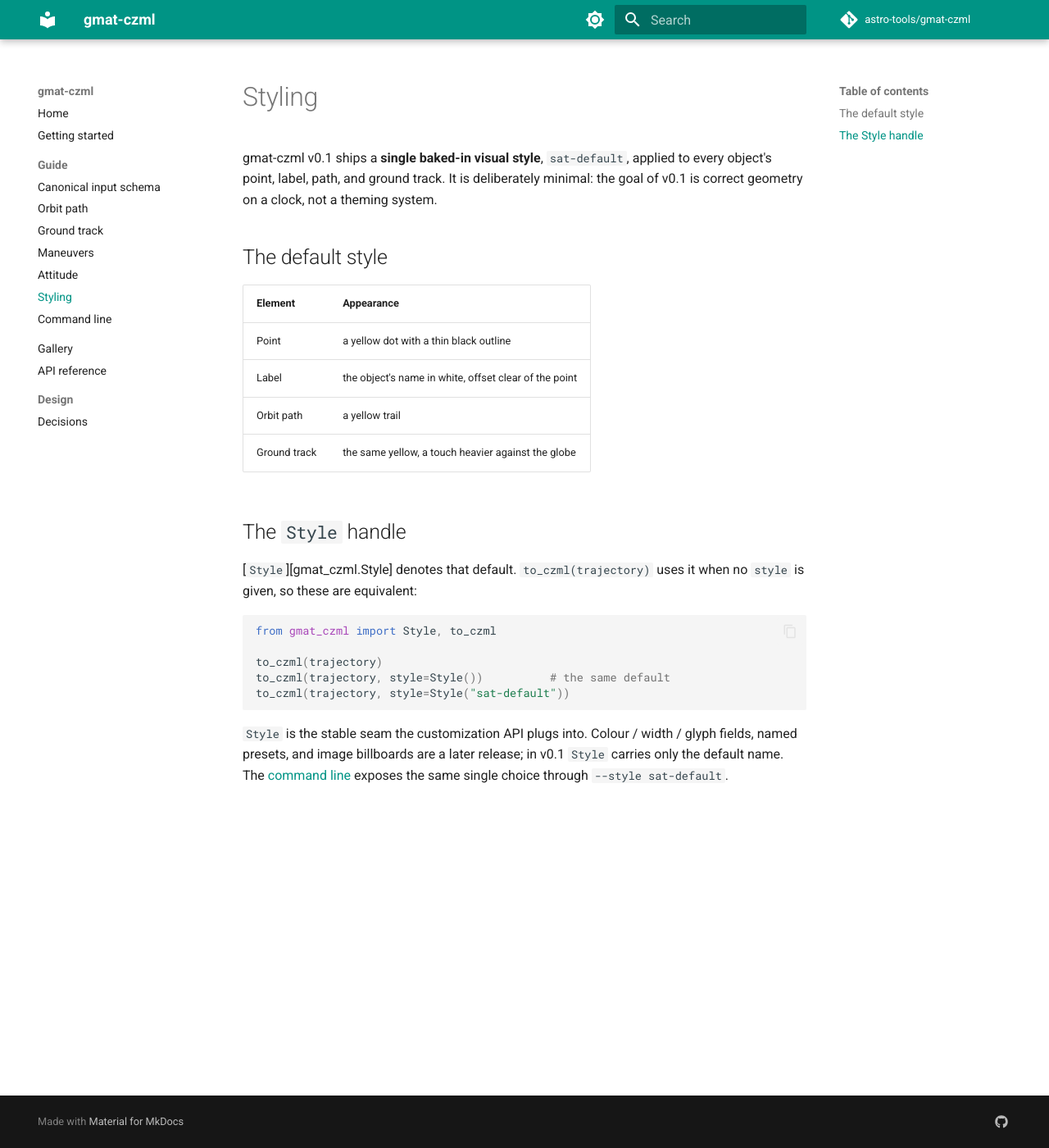
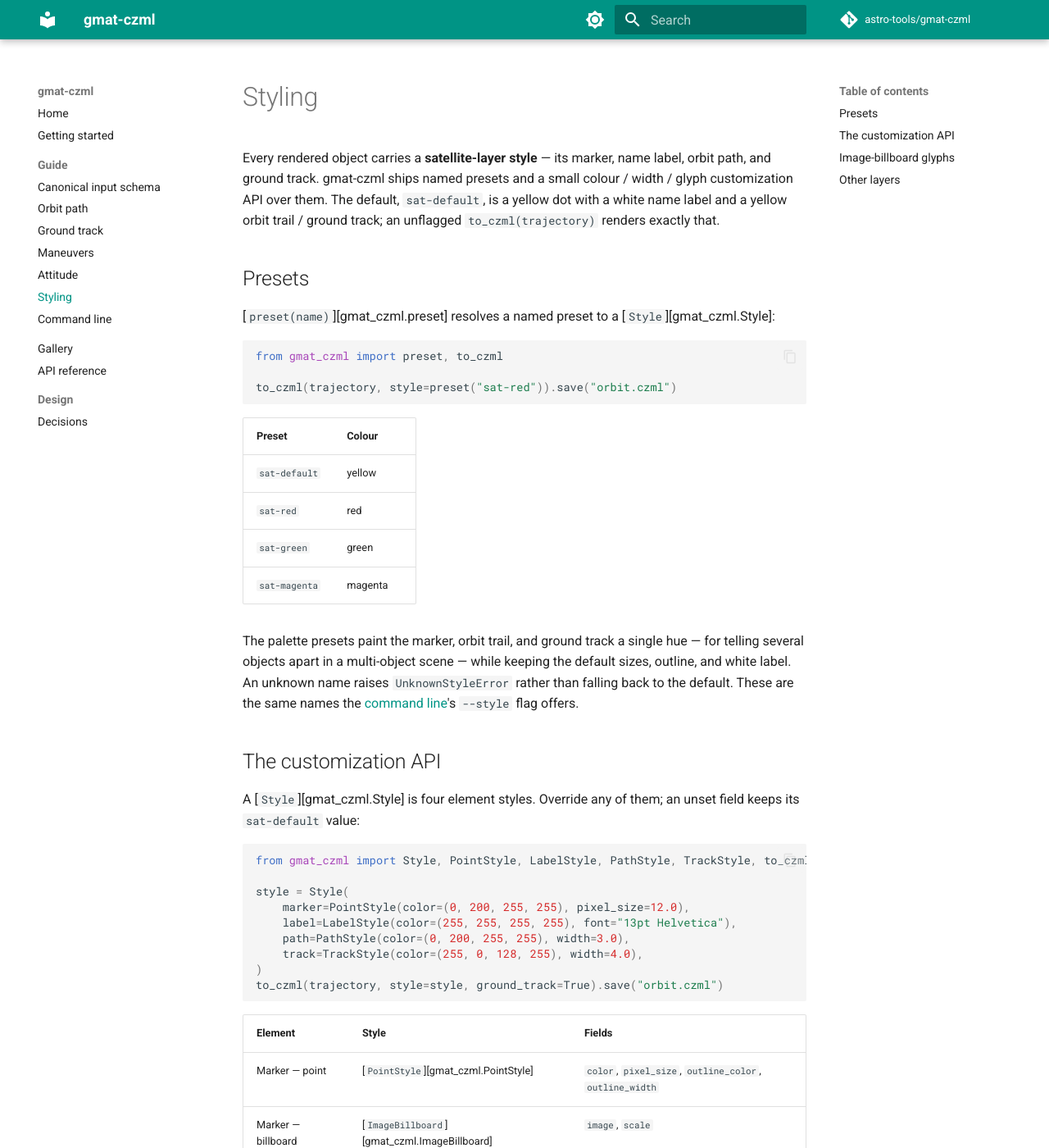
Before and after one commit to astro-tools/gmat-czml, an MkDocs documentation site: the page built from docs/styling.md, in a window 1280 px wide and 1400 px high. Shown: the whole window at 82% size. Built offline with MkDocs 1.6.1 and Material for MkDocs 9.7.7, drawn with Linux system fonts in a browser that asks for light colours; comment, search, counter and statistics services are not loaded; some of the changed text lies outside the part shown.

Commit message:
Document style presets and the customization API
Rewrite the styling guide for presets, the colour / width / glyph
customization API, and image-billboard glyphs; add the new public style
types to the API reference; and update the orbit-path, ground-track, and
CLI pages to describe the style-driven marker / label / path / track.

Part of #33.

````diff
--- a/docs/styling.md
+++ b/docs/styling.md
@@ -1,31 +1,77 @@
 # Styling
 
-gmat-czml v0.1 ships a **single baked-in visual style**, `sat-default`, applied to every object's
-point, label, path, and ground track. It is deliberately minimal: the goal of v0.1 is correct
-geometry on a clock, not a theming system.
+Every rendered object carries a **satellite-layer style** — its marker, name label, orbit path, and
+ground track. gmat-czml ships named presets and a small colour / width / glyph customization API over
+them. The default, `sat-default`, is a yellow dot with a white name label and a yellow orbit trail /
+ground track; an unflagged `to_czml(trajectory)` renders exactly that.
 
-## The default style
+## Presets
 
-| Element | Appearance |
-|---------|------------|
-| Point | a yellow dot with a thin black outline |
-| Label | the object's name in white, offset clear of the point |
-| Orbit path | a yellow trail |
-| Ground track | the same yellow, a touch heavier against the globe |
-
-## The `Style` handle
-
-[`Style`][gmat_czml.Style] denotes that default. `to_czml(trajectory)` uses it when no `style` is
-given, so these are equivalent:
+[`preset(name)`][gmat_czml.preset] resolves a named preset to a [`Style`][gmat_czml.Style]:
 
 ```python
-from gmat_czml import Style, to_czml
+from gmat_czml import preset, to_czml
 
-to_czml(trajectory)
-to_czml(trajectory, style=Style())          # the same default
-to_czml(trajectory, style=Style("sat-default"))
+to_czml(trajectory, style=preset("sat-red")).save("orbit.czml")
 ```
 
-`Style` is the stable seam the customization API plugs into. Colour / width / glyph fields, named
-presets, and image billboards are a later release; in v0.1 `Style` carries only the default name.
-The [command line](cli.md) exposes the same single choice through `--style sat-default`.
+| Preset | Colour |
+|--------|--------|
+| `sat-default` | yellow |
+| `sat-red` | red |
+| `sat-green` | green |
+| `sat-magenta` | magenta |
+
+The palette presets paint the marker, orbit trail, and ground track a single hue — for telling
+several objects apart in a multi-object scene — while keeping the default sizes, outline, and white
+label. An unknown name raises `UnknownStyleError` rather than falling back to the default. These are
+the same names the [command line](cli.md)'s `--style` flag offers.
+
+## The customization API
+
+A [`Style`][gmat_czml.Style] is four element styles. Override any of them; an unset field keeps its
+`sat-default` value:
+
+```python
+from gmat_czml import Style, PointStyle, LabelStyle, PathStyle, TrackStyle, to_czml
+
+style = Style(
+    marker=PointStyle(color=(0, 200, 255, 255), pixel_size=12.0),
+    label=LabelStyle(color=(255, 255, 255, 255), font="13pt Helvetica"),
+    path=PathStyle(color=(0, 200, 255, 255), width=3.0),
+    track=TrackStyle(color=(255, 0, 128, 255), width=4.0),
+)
+to_czml(trajectory, style=style, ground_track=True).save("orbit.czml")
+```
+
+| Element | Style | Fields |
+|---------|-------|--------|
+| Marker — point | [`PointStyle`][gmat_czml.PointStyle] | `color`, `pixel_size`, `outline_color`, `outline_width` |
+| Marker — billboard | [`ImageBillboard`][gmat_czml.ImageBillboard] | `image`, `scale` |
+| Label | [`LabelStyle`][gmat_czml.LabelStyle] | `color`, `font` |
+| Orbit path | [`PathStyle`][gmat_czml.PathStyle] | `color`, `width` |
+| Ground track | [`TrackStyle`][gmat_czml.TrackStyle] | `color`, `width` |
+
+Colours are RGBA tuples with channels in 0–255.
+
+## Image-billboard glyphs
+
+The marker is a coloured point by default, but it can be an **image billboard** instead — a
+screen-facing image. Set the style's `marker` to an [`ImageBillboard`][gmat_czml.ImageBillboard]
+with any image URI a Cesium client can load (an `http(s)` URL, or a self-contained `data:` URI):
+
+```python
+from gmat_czml import Style, ImageBillboard, to_czml
+
+style = Style(marker=ImageBillboard(image="https://example.com/satellite.png", scale=1.5))
+to_czml(trajectory, style=style).save("orbit.czml")
+```
+
+The billboard replaces the coloured point. gmat-czml ships no asset pipeline, so the caller supplies
+the image.
+
+## Other layers
+
+The maneuver, contact, and attitude annotations carry their own fixed layer styles — orange burns,
+cyan ground links and observers, a translucent-cyan attitude box — so each reads as a distinct layer.
+This customization API covers the satellite layer.
````
Also changed, not shown: docs/api.md (+12 -0 lines), docs/cli.md (+9 -2 lines), docs/conversion/ground-track.md (+3 -2 lines), docs/conversion/orbit-path.md (+9 -8 lines).
